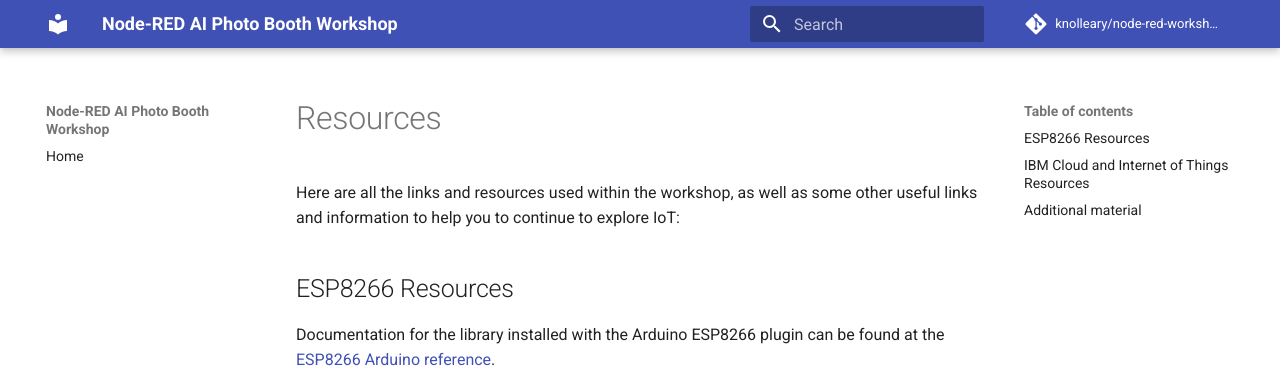
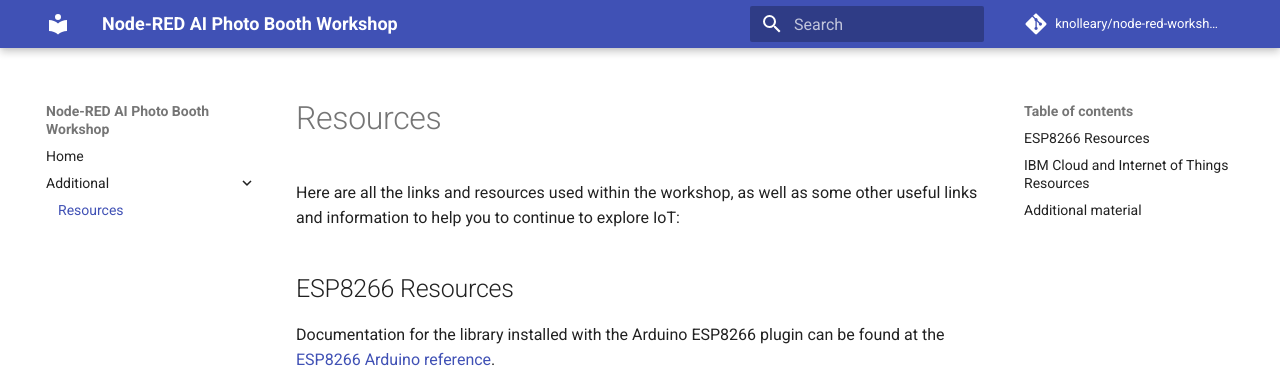
Before and after one commit to knolleary/node-red-workshop-photobooth, an MkDocs documentation site: the page built from docs/RESOURCES.md, in a window 1280 px wide. Shown: the top 368 px of the page. Built offline with MkDocs 1.6.1 and Material for MkDocs 9.7.7, drawn with Linux system fonts in a browser that asks for light colours; comment, search, counter and statistics services are not loaded.

Commit message:
Sync with mkdocs repo

```diff
--- a/mkdocs.yml
+++ b/mkdocs.yml
@@ -26,3 +26,5 @@
     - css/pdf-print.css
 nav:
   - Home: index.md
+  - Additional:
+    - Resources: RESOURCES.md
```
Also changed, not shown: docs/index.md (line endings or trailing spaces), 2 other files.
